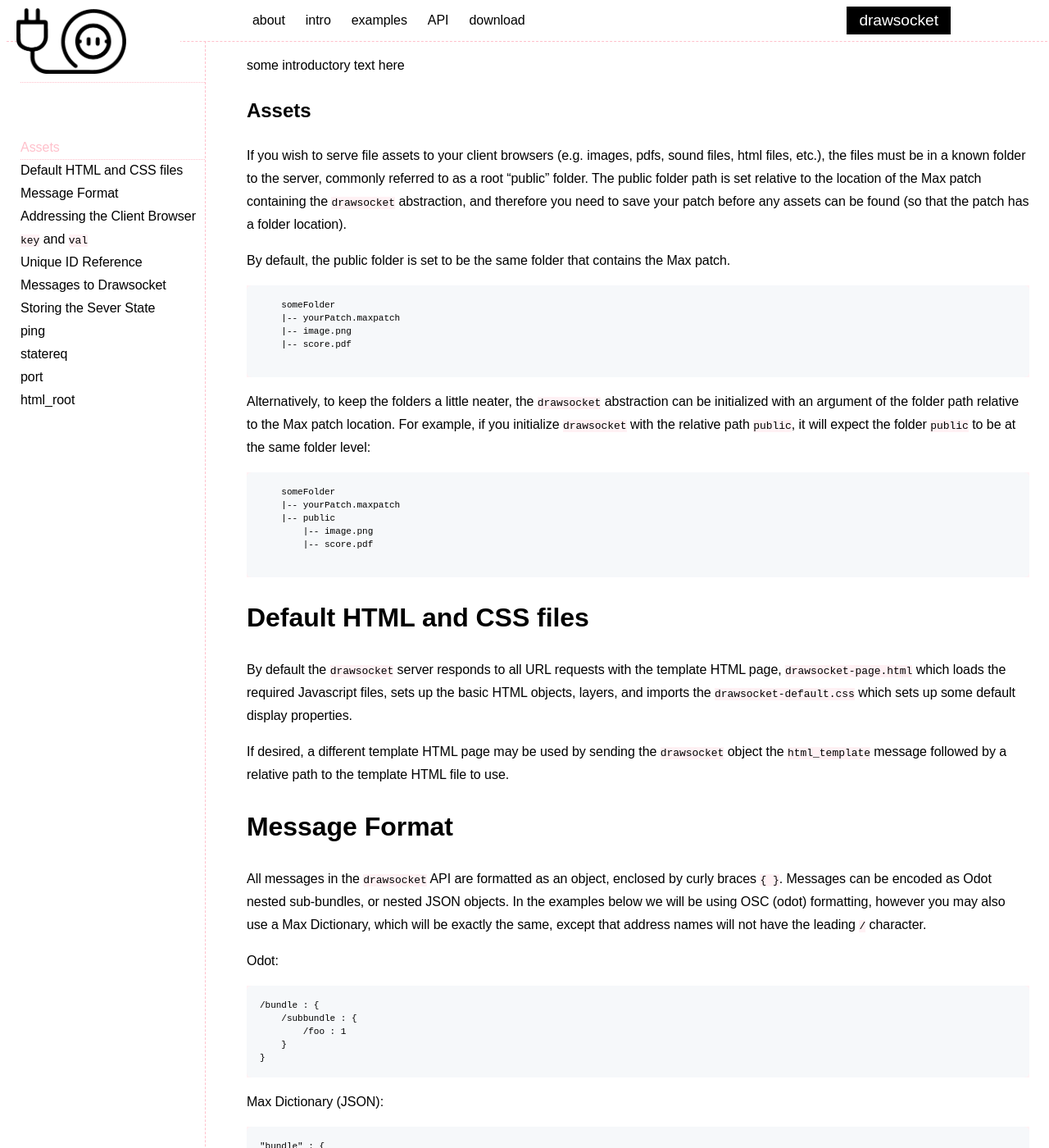
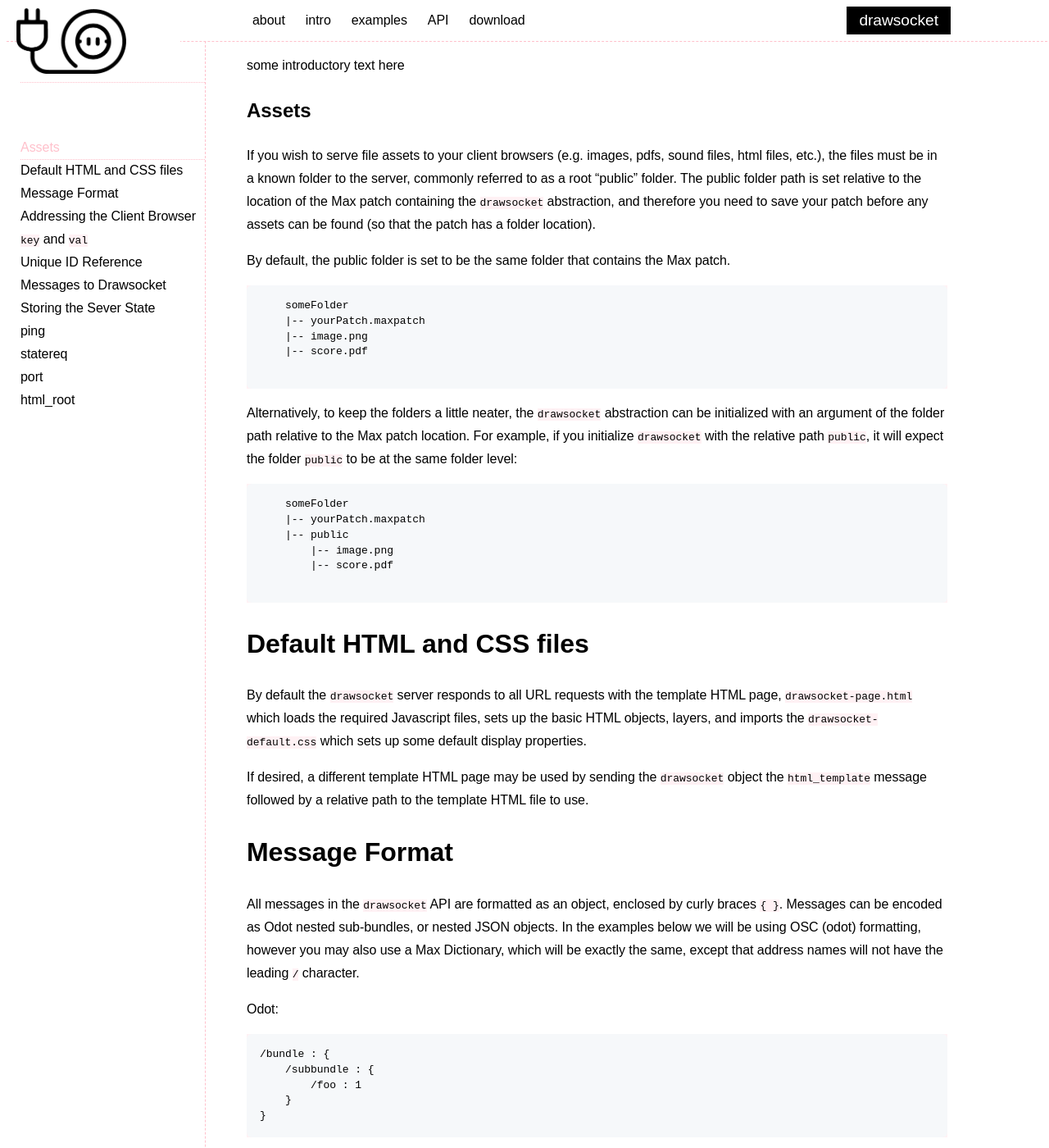
Before and after one commit to HfMT-ZM4/drawsocket.github.io, a Jekyll site: the page built from intro.md, in a window 1280 px wide and 1400 px high. Shown: the whole window at 82% size. Built offline with Jekyll 4.4.1, drawn with Linux system fonts in a browser that asks for light colours.

Commit message:
tweaking css

```diff
--- a/assets/css/main.css
+++ b/assets/css/main.css
@@ -126,7 +126,7 @@ a:hover {
     display: inline-block;
     top: var(--top-menu-height);
     left: 250px;
-    width: calc(100% - 300px - var(--side-margin));
+    width: calc(100% - 400px - var(--side-margin));
     border-left: 1px dashed pink;
     overflow-x: hidden;
     padding-left: 50px;
@@ -156,7 +156,7 @@ code {
 .highlight pre, .markdown-body pre {
     padding: 16px;
     overflow: auto;
-    font-size: 85%;
+    /*font-size: 85%;*/
     line-height: 1.45;
     background-color: #f6f8fa;
     border-radius: 6px;
```
